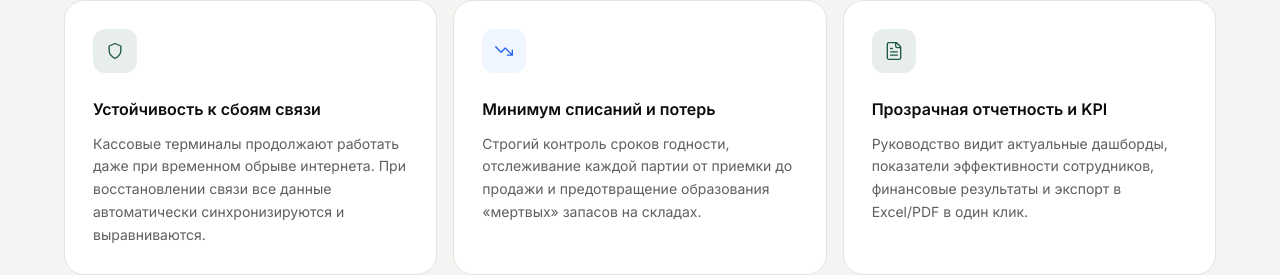
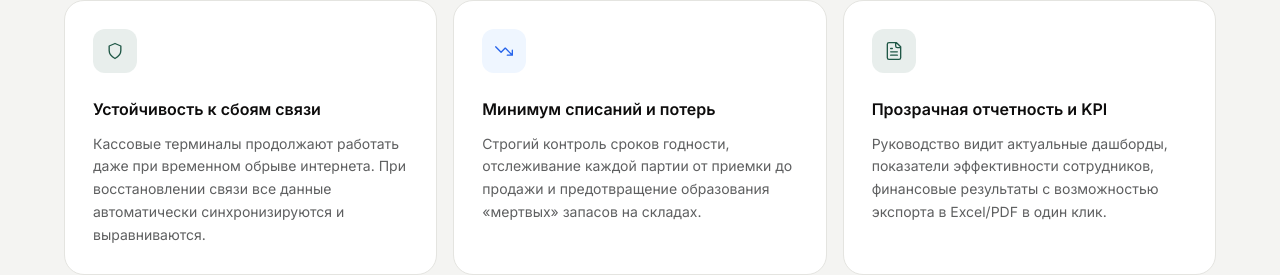
Before and after one commit to DigitaIAM/business-systems-site, a Vue app: page / in a window 1280 px wide. Shown: the part 2614-2889 px from the top of the page. Built offline with nearby package versions, Linux system fonts and the light colour scheme.

Commit message:
refactoring

```diff
--- a/src/App.vue
+++ b/src/App.vue
@@ -83,7 +83,7 @@ const features = [
   },
   {
     title: 'Прозрачная отчетность и KPI',
-    text: 'Руководство видит актуальные дашборды, показатели эффективности сотрудников, финансовые результаты и экспорт в Excel/PDF в один клик.',
+    text: 'Руководство видит актуальные дашборды, показатели эффективности сотрудников, финансовые результаты с возможностью экспорта в Excel/PDF в один клик.',
     accent: 'sage',
     icon: 'M15 2H6a2 2 0 0 0-2 2v16a2 2 0 0 0 2 2h12a2 2 0 0 0 2-2V7zM14 2v4a2 2 0 0 0 2 2h4M10 9H8M16 13H8M16 17H8',
   },
```
